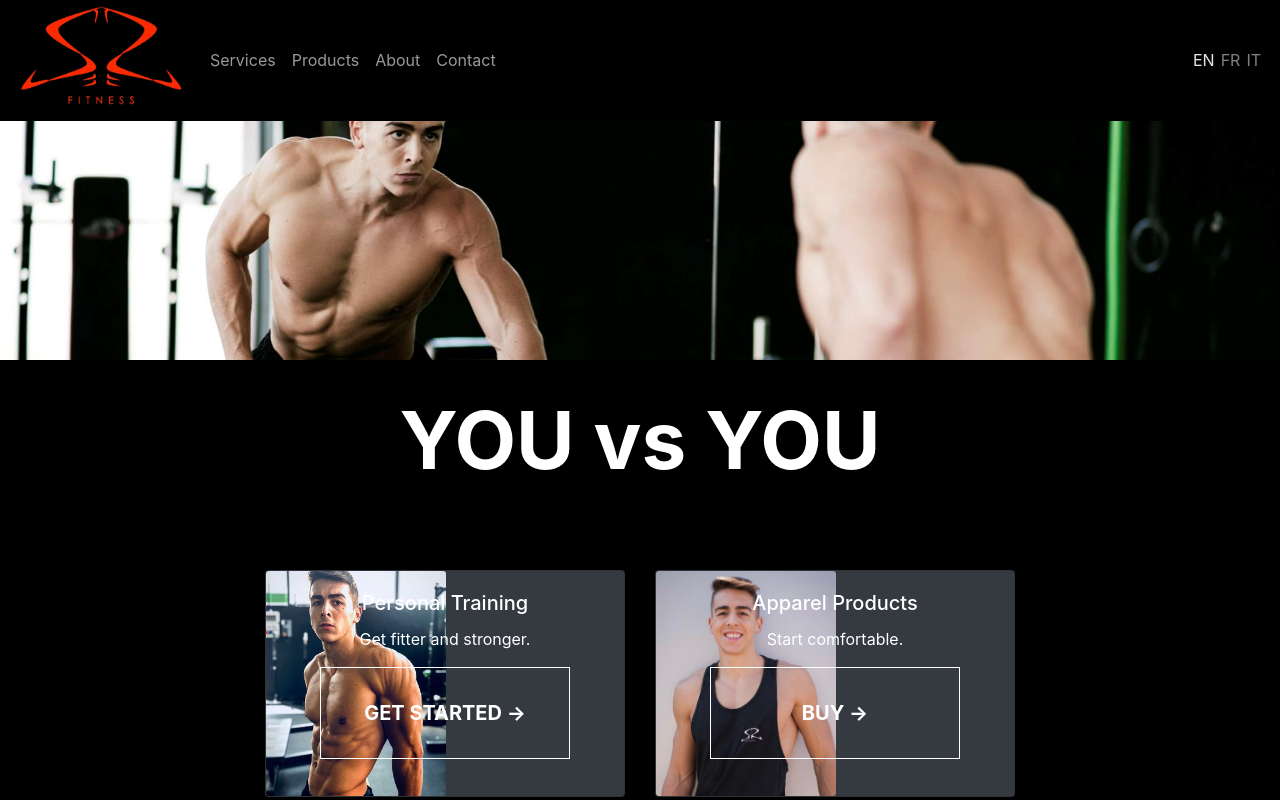
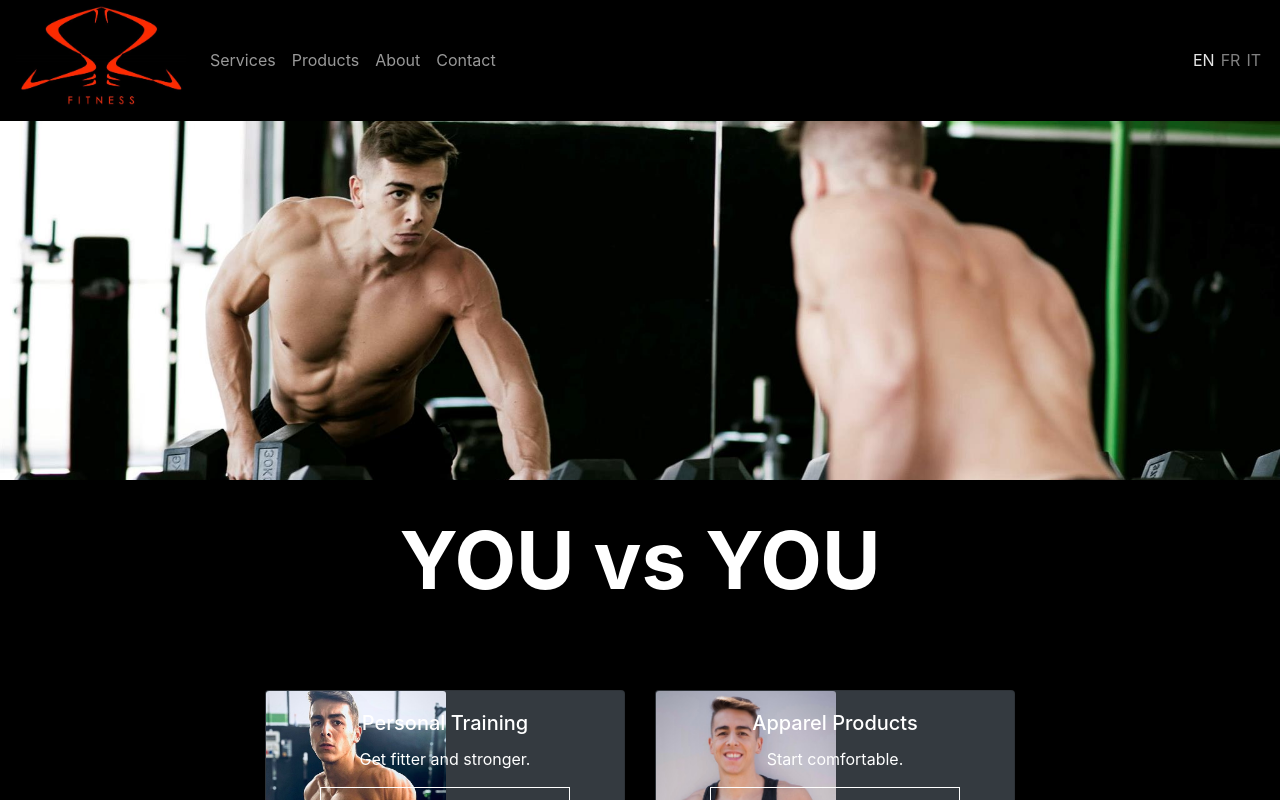
Before and after one commit to leo-russi/sebrussi.com, a Next.js app: page / in a window 1280 px wide. Shown: the top 800 px of the page. Built offline with nearby package versions, Linux system fonts and the light colour scheme.

Commit message:
img css changes for home page

```diff
--- a/styles/Home.module.css
+++ b/styles/Home.module.css
@@ -219,4 +219,38 @@
         object-fit: cover;
     }
 }
+
+@media only screen and (min-aspect-ratio: 5/4) {
+
+
+    .sebiImg{
+        min-height: calc(100vh*0.5);
+        object-fit: cover;
+    }
+}
+
+@media only screen and (min-aspect-ratio: 4/3) {
+
+
+    .sebiImg{
+        min-height: calc(100vh*0.6);
+        object-fit: cover;
+    }
+}
+@media only screen and (min-aspect-ratio: 17/9) {
+
+
+    .sebiImg{
+        height: calc(100vh*0.68);
+        object-fit: cover;
+    }
+}
+@media only screen and (min-aspect-ratio: 21/9) {
+
+
+    .sebiImg{
+        height: calc(100vh*0.85);
+        object-fit: cover;
+    }
+}
 /* END HOME */
```
